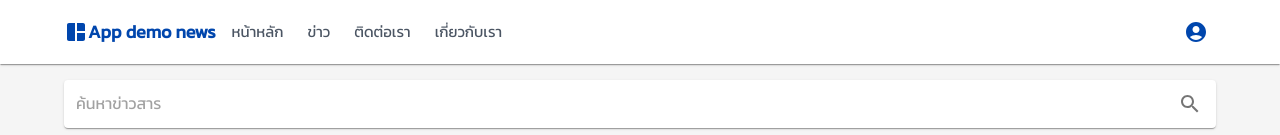
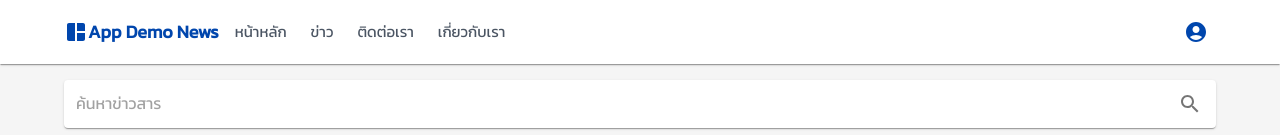
Before and after one commit to jakkapan1789/personal-web, a Next.js app: page /news in a window 1280 px wide. Shown: the top 135 px of the page. Built offline with nearby package versions, Linux system fonts and the light colour scheme.

Commit message:
Update NewsLayout.js

```diff
--- a/src/components/Layout/NewsLayout.js
+++ b/src/components/Layout/NewsLayout.js
@@ -79,7 +79,7 @@ const NewsLayout = ({ children }) => {
                   fontWeight: "bold",
                 }}
               >
-                App demo news
+                App Demo News
               </Typography>
               <Box sx={{ display: { xs: "none", md: "flex" }, gap: 3, ml: 2 }}>
                 {menuItems.map((item) => (
```
